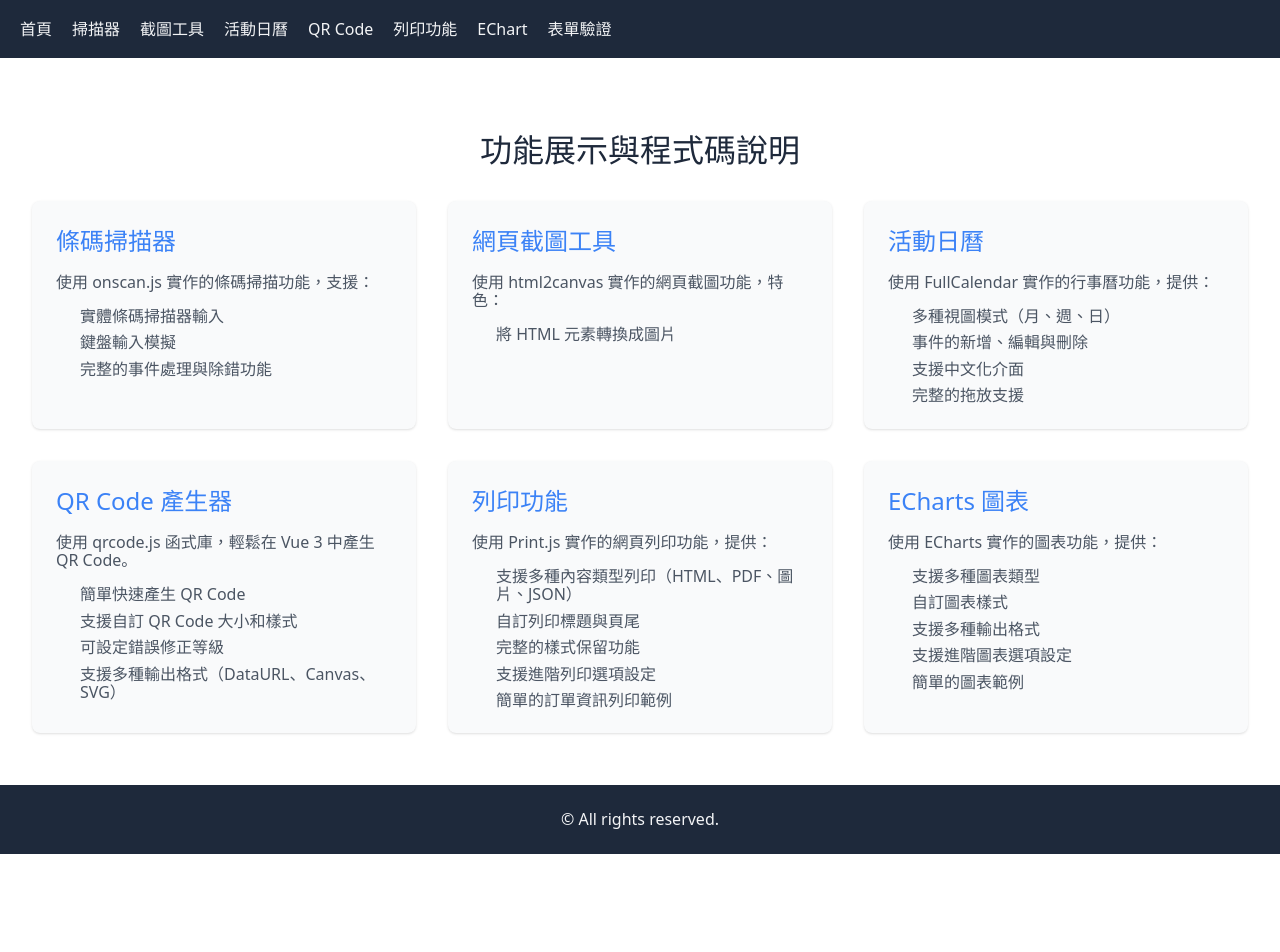
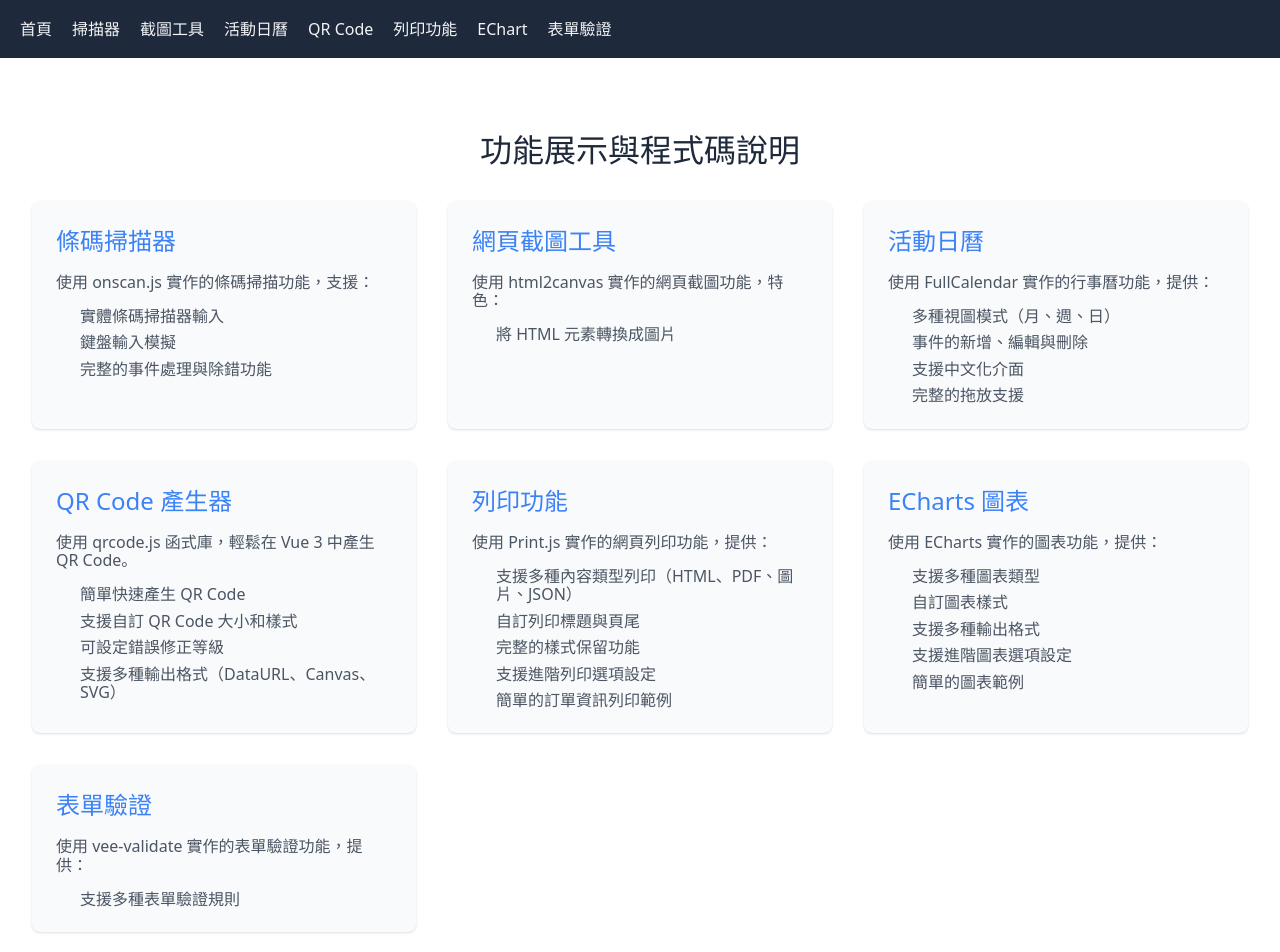
Before and after one commit to danny-sbr/library-explain, a Vue app: page / in a window 1280 px wide. Shown: the top 952 px of the page. Before the commit the page ends 854 px from the top, so only its background shows below. Built offline with nearby package versions, Linux system fonts and the light colour scheme.

Commit message:
feat: 在 HomeView 中新增表單驗證區塊
- 在 HomeView.vue 中新增表單驗證的說明區塊，介紹使用 vee-validate 實作的表單驗證功能，並列出支援的多種驗證規則，提升用戶對表單驗證功能的理解與可見性。

```diff
--- a/src/views/HomeView.vue
+++ b/src/views/HomeView.vue
@@ -78,6 +78,15 @@
           <li>簡單的圖表範例</li>
         </ul>
       </div>
+      <div class="bg-gray-50 p-6 rounded-lg shadow">
+        <h2 class="text-blue-500 mb-4 text-2xl">表單驗證</h2>
+        <p class="text-gray-600 mb-4">
+          使用 vee-validate 實作的表單驗證功能，提供：
+        </p>
+        <ul class="pl-6 space-y-2 text-gray-600">
+          <li>支援多種表單驗證規則</li>
+        </ul>
+      </div>
     </div>
   </div>
 </template>
```
